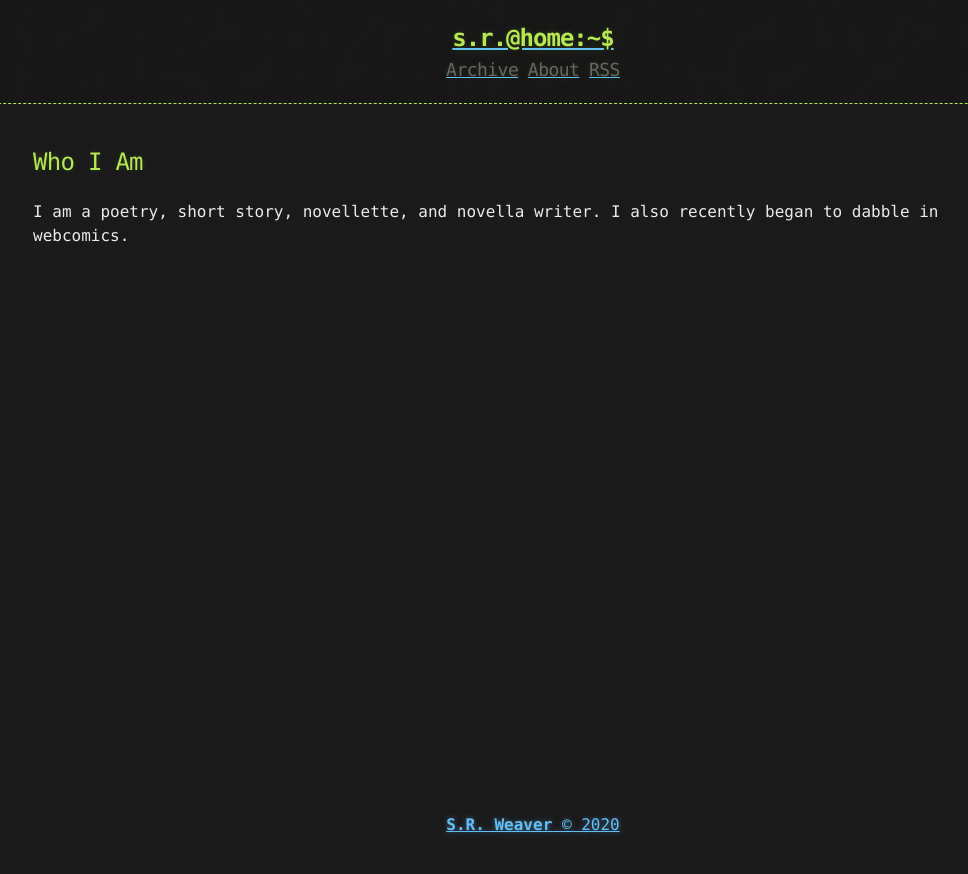
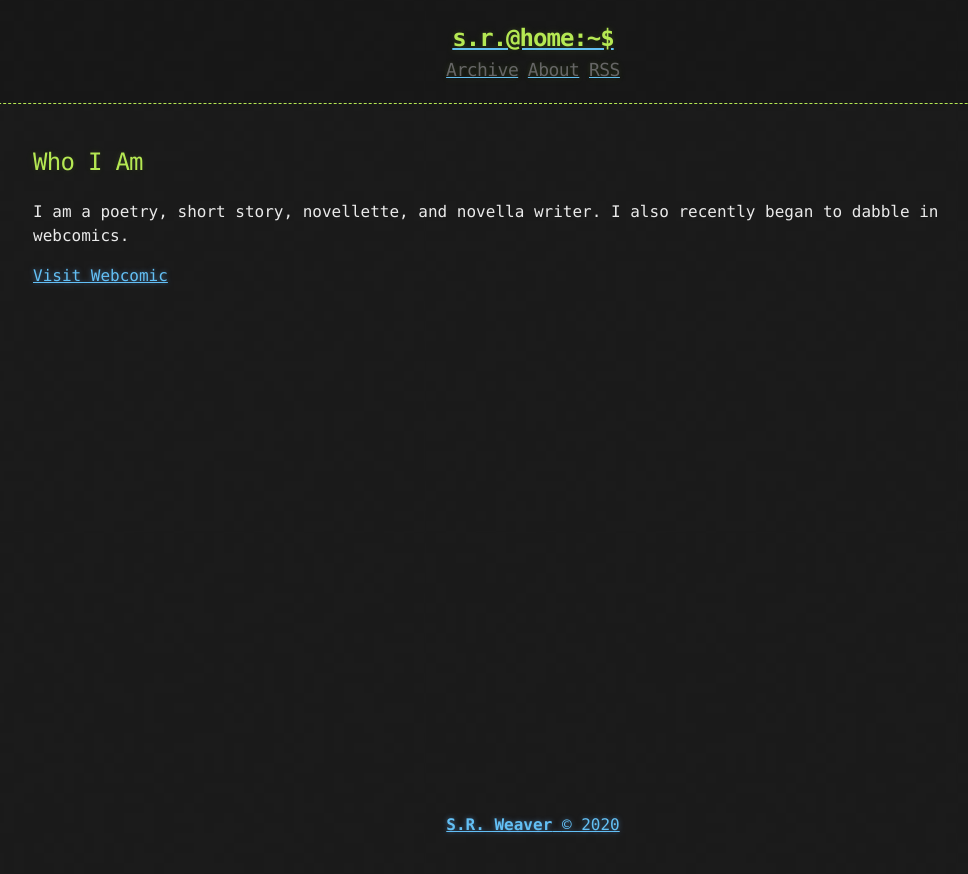
Before and after one commit to LWFlouisa/WeaverBlog, a Jekyll site: the page built from about.md, in a window 1280 px wide. Shown: the top 874 px of the page, without its empty margins (107-1075 px from the left). Built offline with Jekyll 4.4.1, drawn with Linux system fonts in a browser that asks for light colours.

Commit message:
Update about.md

```diff
--- a/about.md
+++ b/about.md
@@ -4,3 +4,5 @@ title: About
 ---
 ## Who I Am
 I am a poetry, short story, novellette, and novella writer. I also recently began to dabble in webcomics.
+
+[Visit Webcomic](https://lwflouisa.github.io/uploadedfairyalt/)
```
